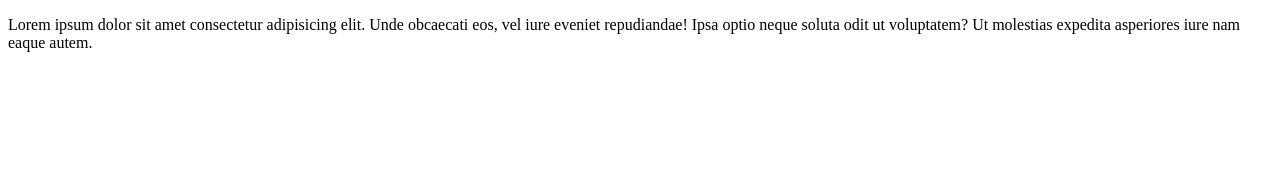
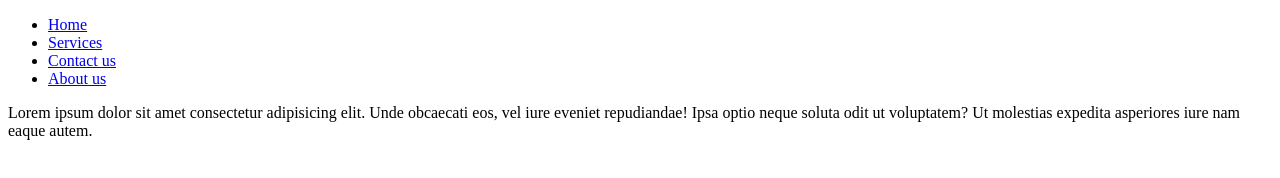
Before and after one commit to Sarveshkumar70/git-learn, a plain HTML site: page index.html in a window 1280 px wide. Drawn offline with Linux system fonts and the light colour scheme.

Commit message:
add nav bar to file

```diff
--- a/index.html
+++ b/index.html
@@ -7,6 +7,18 @@
 </head>
 
 <body>
+
+    <nav>
+        <ul>
+            <li><a href="#">Home</a></li>
+            <li><a href="#">Services</a></li>
+            <li><a href="#">Contact us</a></li>
+            <li><a href="#">About us</a></li>
+        </ul>
+
+
+    </nav>
+
     <p>Lorem ipsum dolor sit amet consectetur adipisicing elit. Unde obcaecati eos, vel iure eveniet repudiandae! Ipsa optio neque soluta odit ut voluptatem? Ut molestias expedita asperiores iure nam eaque autem.</p>
 
 </body>
```
